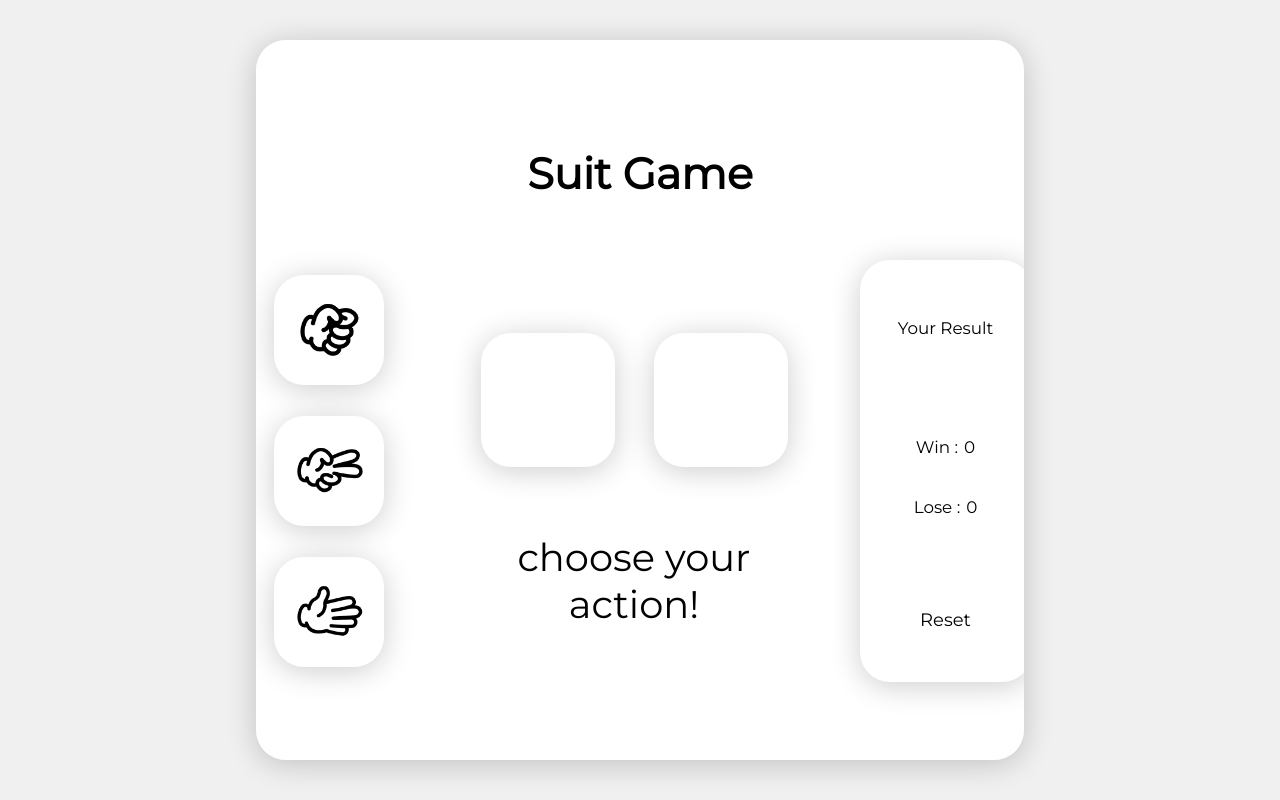
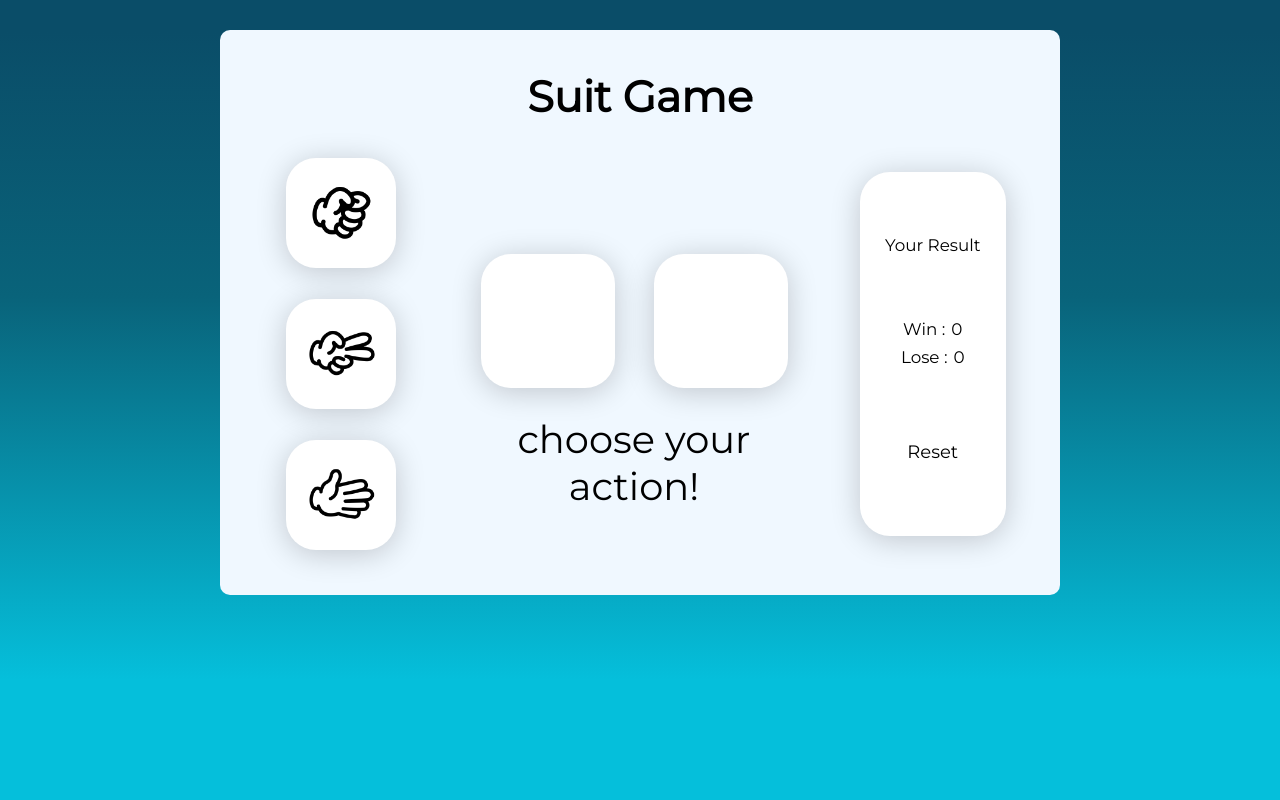
Before and after one commit to ghazylilhaq/game-suit, a plain HTML site: page index.html in a window 1280 px wide. Drawn offline with Linux system fonts and the light colour scheme.

Commit message:
Add files via upload

```diff
--- a/index.html
+++ b/index.html
@@ -14,6 +14,7 @@
     />
   </head>
   <body>
+    <div class="container">
       <div class="main">
         <h1>Suit Game</h1>
         <div class="game">
@@ -65,8 +66,7 @@
           </div>
         </div>
       </div>
-
+    </div>
     <script src="script.js"></script>
-
   </body>
 </html>
--- a/style.css
+++ b/style.css
@@ -1,32 +1,38 @@
-body {
-  display: flex;
-  justify-content: center;
-  align-items: center;
-  height: 100vh;
+* {
+  font-family: "Montserrat", sans-serif;
   margin: 0;
-  background-color: #f0f0f0;
+  padding: 0;
+  box-sizing: border-box;
+}
+.container {
+  width: 100%;
+  min-height: 100vh;
+  background: linear-gradient(
+    0deg,
+    rgba(5, 191, 219, 1) 15%,
+    rgba(9, 99, 122, 1) 63%,
+    rgba(10, 77, 104, 1) 96%
+  );
+  padding: 10px;
 }
 
 .main {
-  display: flex;
-  width: 60%; /* Adjust relative width */
-  height: 90%;
-  flex-direction: column;
-  align-items: center;
-  justify-content: center;
-  gap: 32px; /* Adjust gap */
-  overflow-y: auto;
-  border-radius: 30px; /* Adjust border-radius */
-  background: #fff;
-  box-shadow: 0px 3.9272726774215705px 29.454545974731445px 0px
-    rgba(0, 0, 0, 0.2);
+  width: 100%;
+  max-width: 840px;
+  background: aliceblue;
+  margin: 20px auto 20px;
+  padding: 40px 30px;
+  border-radius: 10px;
 }
 
 h1 {
   color: #000;
-  font-family: "Montserrat", sans-serif;
   font-size: 43px; /* Adjust font size */
   font-weight: 600;
+  display: flex;
+  align-items: center;
+  margin-bottom: 30px;
+  justify-content: center;
 }
 
 .game {
@@ -43,7 +49,7 @@ h1 {
   justify-content: center;
   align-items: center;
   gap: 21px; /* Adjust gap */
-  flex: 1 0 0;
+  flex: 1;
 }
 
 .choices .choice {
@@ -69,6 +75,7 @@ h1 {
   justify-content: center;
   align-items: center;
   gap: 28.8px; /* Adjust gap */
+  flex: 2;
 }
 
 .versus {
@@ -121,6 +128,7 @@ h1 {
   box-shadow: 0px 3.9272726774215705px 29.454545974731445px 0px
     rgba(0, 0, 0, 0.2);
   width: 200px;
+  flex: 1;
 }
 
 .result p {
@@ -218,3 +226,33 @@ h1 {
 .hidden {
   display: none;
 }
+
+@media (max-width: 840px), screen and (orientation: portrait) {
+  .game {
+    flex-direction: column;
+  }
+
+  .choices {
+    flex-direction: row;
+  }
+
+  .result {
+    height: 364.2px; /* Adjust height */
+
+    gap: 10px; /* Adjust gap */
+
+    width: 100%;
+
+    margin-top: 20px;
+  }
+
+  .choices .choice {
+    width: 80px; /* Adjust dimensions */
+    height: 80px; /* Adjust dimensions */
+  }
+
+  .choices img {
+    width: 80px; /* Adjust dimensions */
+    height: 80px; /* Adjust dimensions */
+  }
+}
```
Lines whose indentation alone changed are shown as unchanged.
